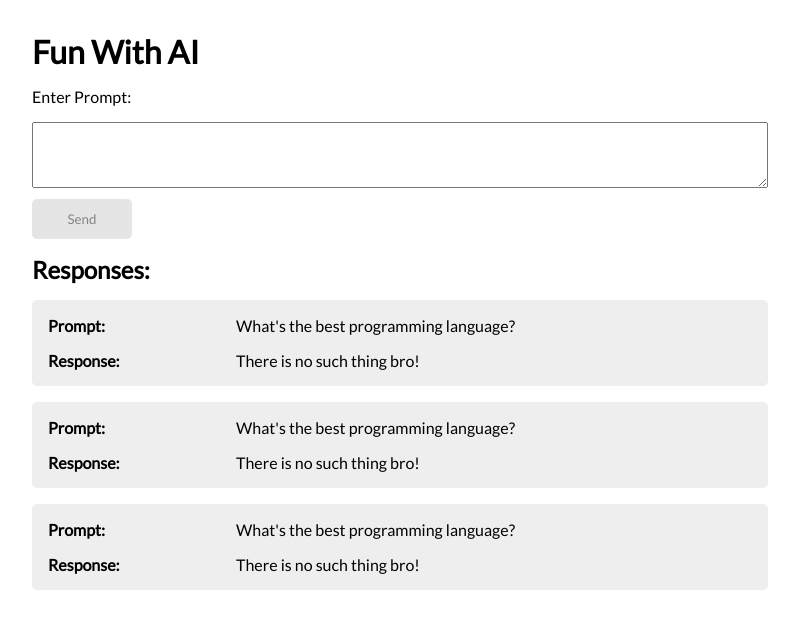
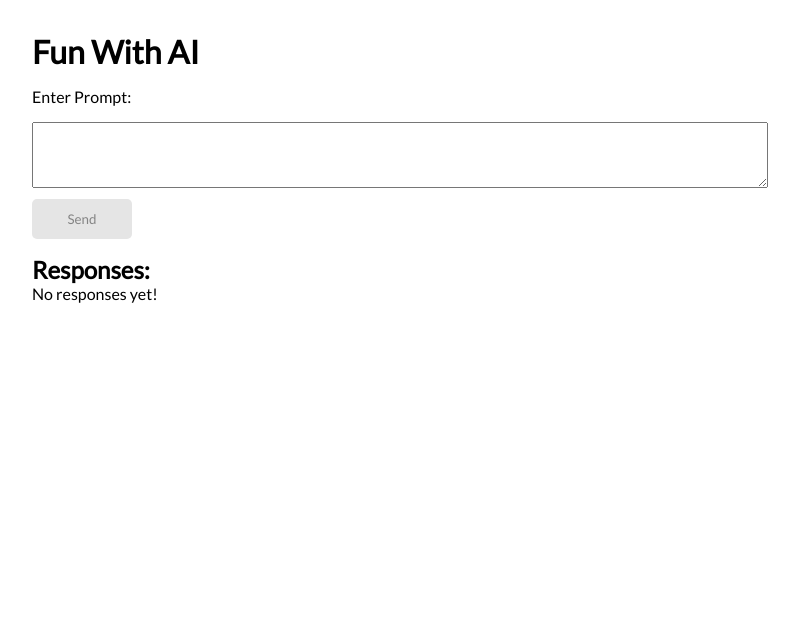
Before and after one commit to chriskorsak/shopify-intern-challenge, a React (Create React App) app: page / in a window 1280 px wide. Shown: the top 628 px of the page, without its empty margins (240-1039 px from the left). Built offline with nearby package versions, Linux system fonts and the light colour scheme.

Commit message:
implement responses show up in list on screen

```diff
--- a/src/App.js
+++ b/src/App.js
@@ -8,14 +8,13 @@ function App() {
   const saveResponse = newResponse => {
     setSavedResponses([newResponse, ...savedResponses]);
   };
-  console.log(savedResponses);
 
   return (
     <div id="app">
       <h1>Fun With AI</h1>
       <Form saveResponse={saveResponse} />
       <h2>Responses:</h2>
-      <Responses />
+      <Responses savedResponses={savedResponses} />
     </div>
   );
 }
--- a/src/components/Response.js
+++ b/src/components/Response.js
@@ -1,10 +1,10 @@
-const Response = () => {
+const Response = ({ prompt, response }) => {
   return (
     <li className="response">
       <div className="category">Prompt:</div>
-      <p className="q-and-a">What's the best programming language?</p>
+      <p className="q-and-a">{prompt}</p>
       <div className="category">Response:</div>
-      <p className="q-and-a">There is no such thing bro!</p>
+      <p className="q-and-a">{response}</p>
     </li>
   );
 };
--- a/src/components/Responses.js
+++ b/src/components/Responses.js
@@ -1,11 +1,16 @@
 import Response from './Response';
 
-const Responses = () => {
+const Responses = ({ savedResponses }) => {
+  if (savedResponses.length < 1) return <p>No responses yet!</p>;
   return (
     <ul id="responses">
-      <Response />
-      <Response />
-      <Response />
+      {savedResponses.map(response => (
+        <Response
+          prompt={response.prompt}
+          response={response.response}
+          key={response.date}
+        />
+      ))}
     </ul>
   );
 };
```
